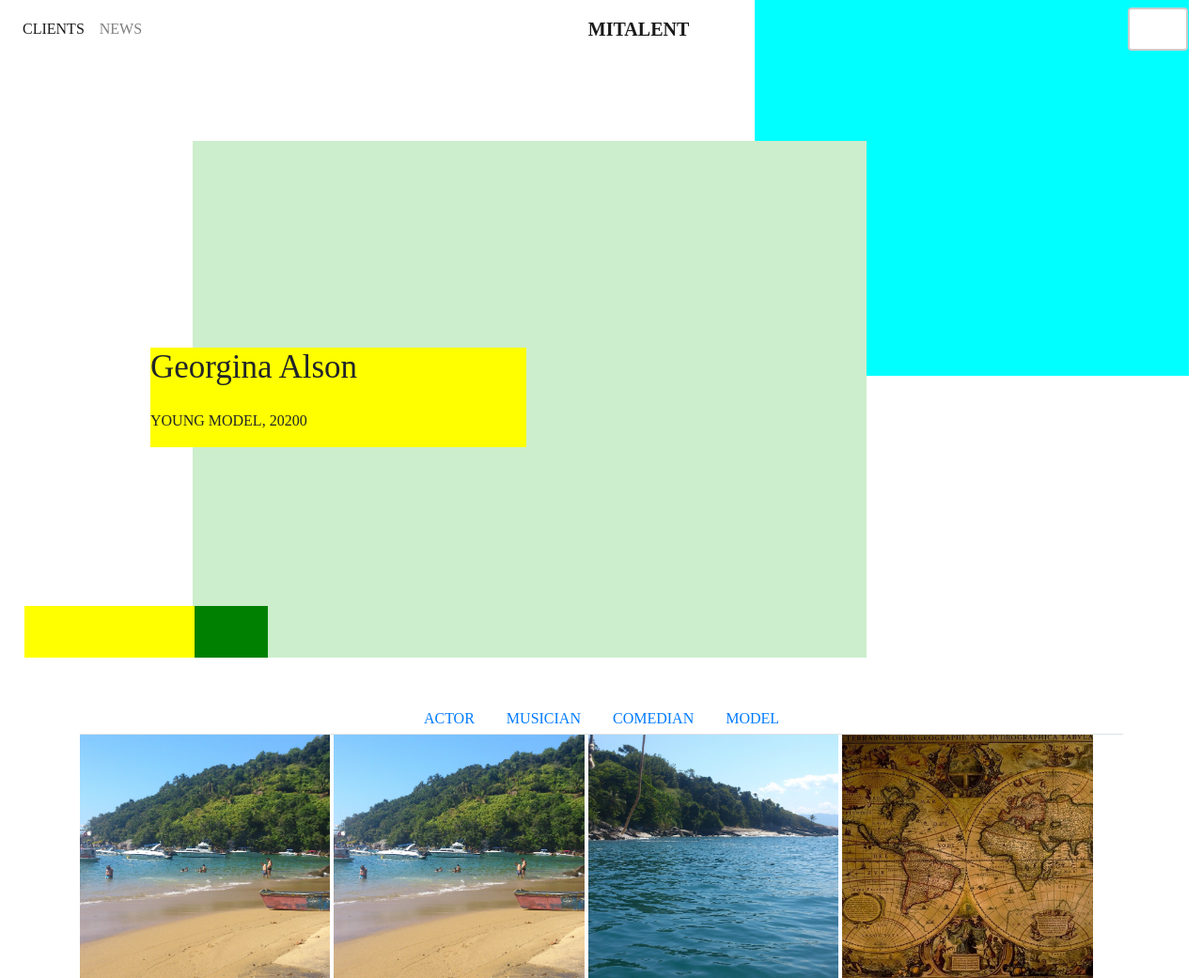
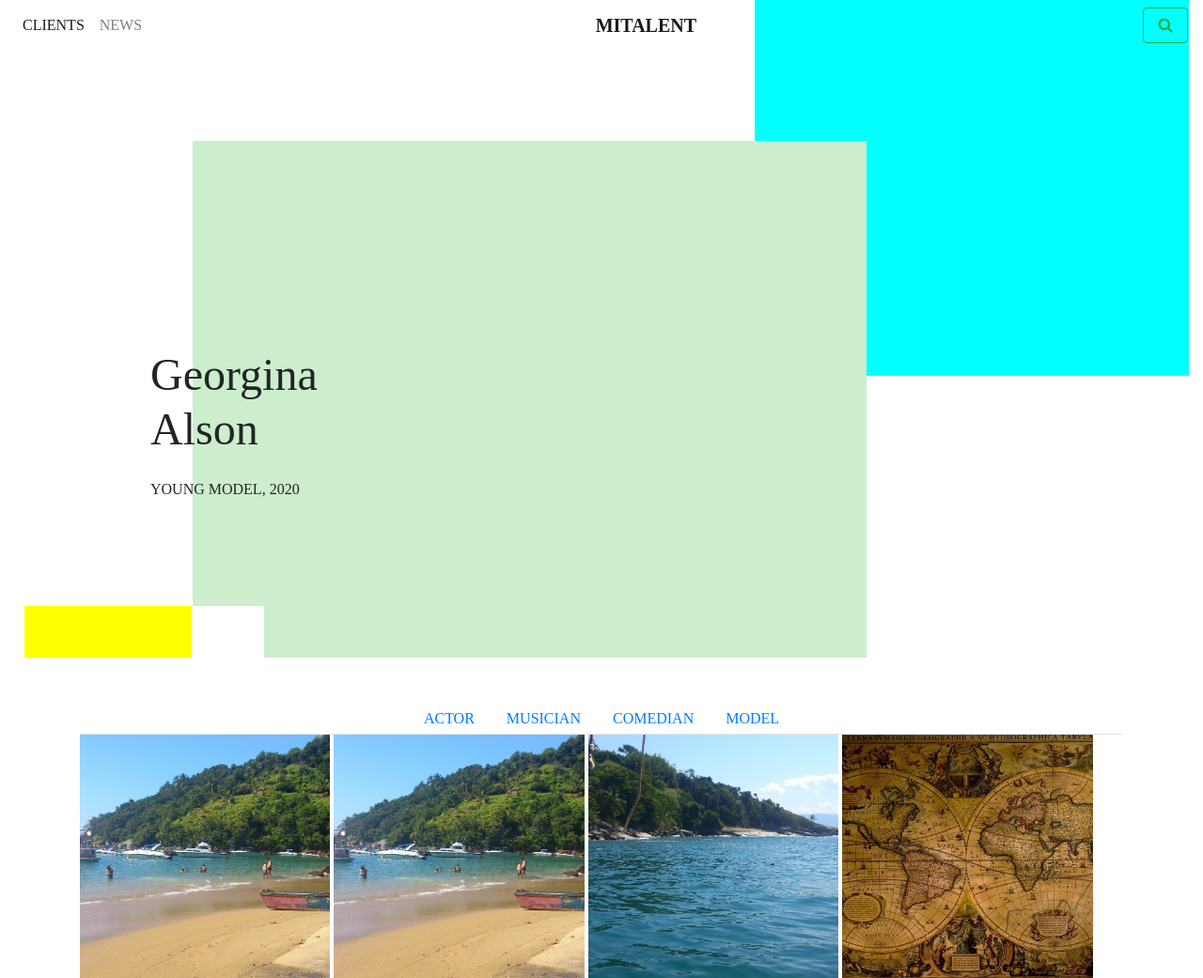
Before and after one commit to 2011Alexandrealvarenga/bloomin, a PHP site: page / in a window 1280 px wide. Shown: the top 1041 px of the page at 94% size. Run offline with PHP 8.4, Linux system fonts and the light colour scheme.

Commit message:
title header update

```diff
--- a/assets/css/style.css
+++ b/assets/css/style.css
@@ -59,12 +59,10 @@ input[type=text]:focus {
   position: absolute;
   top: 40%;
   left: 15%;
-  width: 400px;
-  background: yellow;
-
+  width: 300px;
  }
  .title .main-box .text h2{
-  font-size: 35px;
+  font-size: 48px;
  }
  .title .main-box .text p{
   padding: 20px 0;
@@ -78,7 +76,7 @@ input[type=text]:focus {
   background:  #cec;}
 
  .title .main-box .view-profile{
-  width: 29%;
+  width: 28.5%;
   bottom: 0;
   left: 0;
   height: 10%;
@@ -93,7 +91,7 @@ input[type=text]:focus {
  .title .main-box .view-profile .rigth-box{
   height: 100%;
   width: 30%;
-  background: green;
+  background: white;
   float: right;
  }
 
--- a/index.php
+++ b/index.php
@@ -26,16 +26,17 @@
         </li>
       </ul>
       <a class="navbar-brand" href="#">MITALENT</a>
-      <!--
+
       <form class="form-inline my-2 my-lg-0">
 
         <button class="btn btn-outline-success my-2 my-sm-0" type="submit"><i class="icon-search"></i></button>
       </form>
-      -->
+       <!--
       <form>
         <input type="text" name="search" placeholder=".." >
 
       </form>
+    -->
     </div>
   </nav>
 </header>
@@ -48,7 +49,7 @@
     <div class="main-box">
       <div class="text">
         <h2>Georgina Alson</h2>
-        <p>YOUNG MODEL, 20200</p>
+        <p>YOUNG MODEL, 2020</p>
       </div>
       <div class="box-center">
       </div>
```
